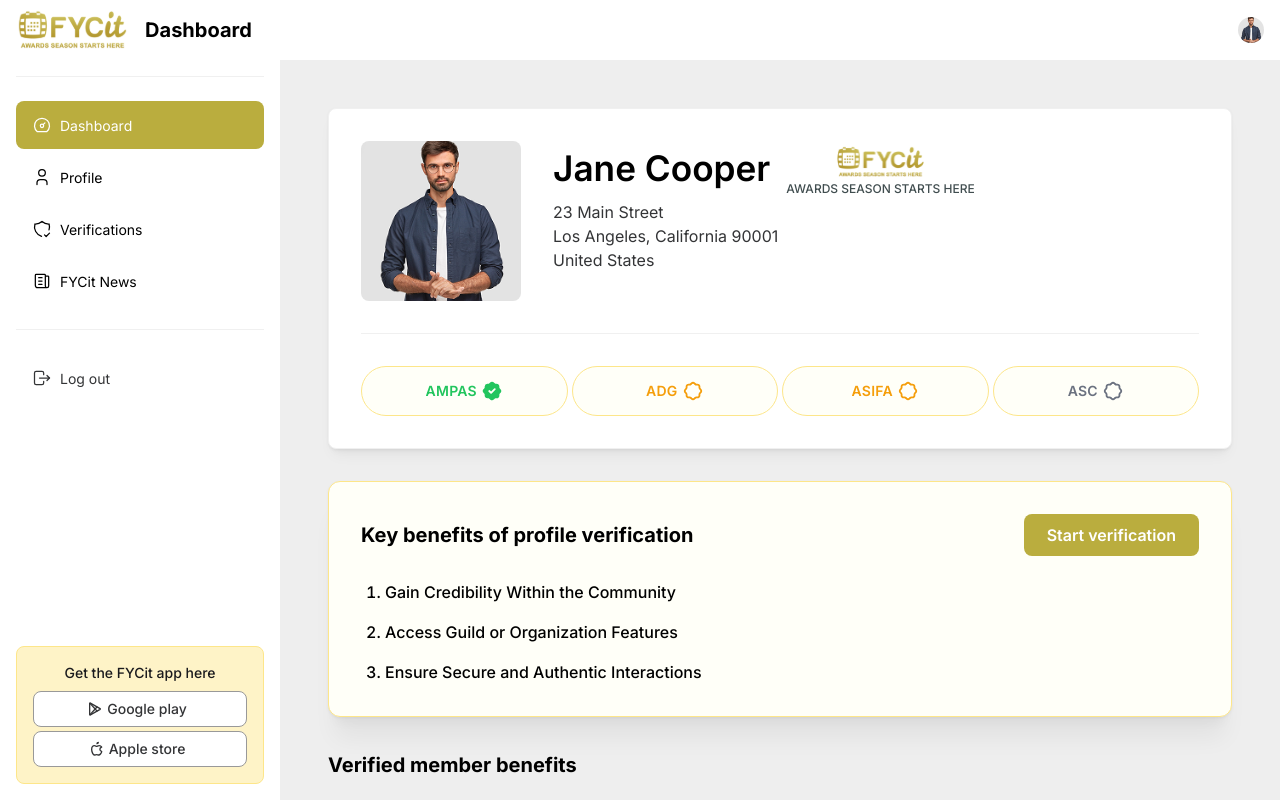
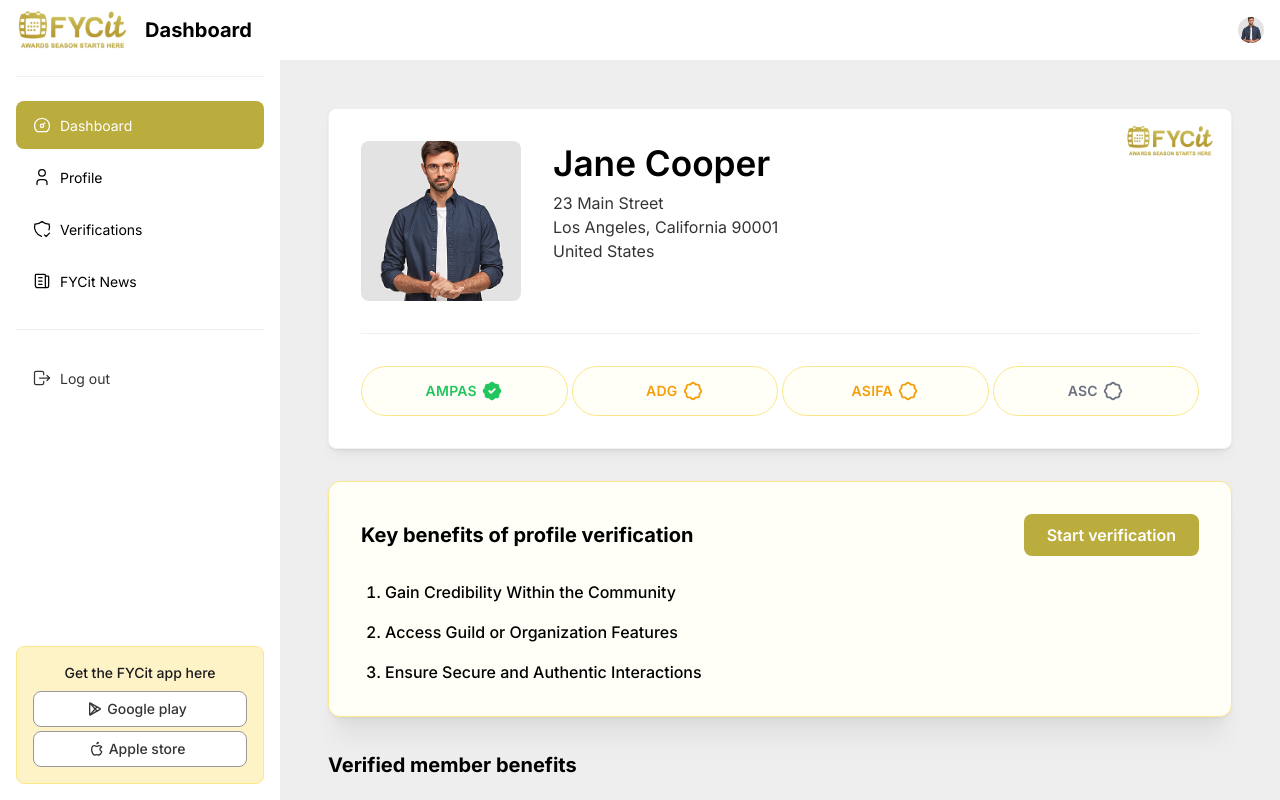
Before and after one commit to KDBismael/fycit-webapp-YD, a Next.js app: page /dashboard in a window 1280 px wide. Shown: the top 800 px of the page. Built offline with nearby package versions, Linux system fonts and the light colour scheme; grey boxes are pictures that could not be loaded.

Commit message:
Update Dashboard styles and ProfileCardComponent layout to position logos absolutely for improved visibility; streamline logo rendering for desktop and mobile views, enhancing overall user experience.

```diff
--- a/app/dashboard/Dashboard.module.css
+++ b/app/dashboard/Dashboard.module.css
@@ -9,6 +9,7 @@
 .profileCard {
   /* Padding de base sur mobile (XS/SM) */
   padding: var(--mantine-spacing-lg);
+  position: relative; /* Pour le positionnement absolu des logos */
 }
 
 /* 1. Disposition Générale du Profil */
@@ -75,19 +76,23 @@
 /* Le logo Desktop est visible uniquement à partir de 'sm' (576px) */
 .logoDesktop {
   display: none;
+  position: absolute;
+  top: 1rem;
+  right: 1rem;
   flex-direction: column;
   align-items: center;
   gap: 0.25rem;
-  flex-shrink: 0;
-  text-align: center;
-  margin-top: 5px;
+  z-index: 10;
 }
 
 /* Le logo Mobile est caché sur 'sm' et plus */
 .logoMobile {
   display: flex;
+  position: absolute;
+  top: 1rem;
+  right: 1rem;
   align-items: center;
-  flex-shrink: 0;
+  z-index: 10;
 }
 
 @media (min-width: 576px) {
--- a/app/dashboard/page.tsx
+++ b/app/dashboard/page.tsx
@@ -43,9 +43,19 @@
         overflow: 'hidden',
       }}
     >
-      {/* SECTION DU PROFIL (Avatar, Nom, Adresse, Logo) */}
+      {/* Logo Desktop - Position absolue en haut à droite */}
+      <Box className={classes.logoDesktop}>
+        <Image src="/logo.svg" alt="FYCit Logo" width={50} height={32} fit="contain" />
+      </Box>
+
+      {/* Logo Mobile - Position absolue en haut à droite */}
+      <Box className={classes.logoMobile}>
+        <Image src="/logo.svg" alt="Awards Icon" width={20} height={20} fit="contain" />
+      </Box>
+
+      {/* SECTION DU PROFIL (Avatar, Nom, Adresse) */}
       <Group
-        className={classes.profileGroup} // Classe pour la disposition (flex, gap, wrap, align)
+        className={classes.profileGroup}
         align="flex-start"
         wrap="nowrap"
       >
@@ -55,41 +65,23 @@
             src="/images/profile-pic.png"
             alt="Jane Cooper"
             radius="md"
-            // La taille de l'avatar est gérée par la classe CSS
             size="xl"
             className={classes.profileAvatar}
           />
         </Box>
 
-        {/* 2. Content Container (Nom, Adresse, Logo) */}
+        {/* 2. Content Container (Nom, Adresse) */}
         <Stack className={classes.profileContent} gap={4}>
-          {/* Ligne : Nom et Logo */}
-          <Group justify="space-between" align="center" style={{ width: '100%' }} wrap="nowrap">
-            <Title
-              order={2}
-              className={classes.profileTitle} // Classe pour la taille du titre
-            >
-              Jane Cooper
-            </Title>
+          <Title
+            order={2}
+            className={classes.profileTitle}
+          >
+            Jane Cooper
+          </Title>
 
-            {/* Logo FYCit (Version DÉTAILLÉE pour Desktop) */}
-            <Box className={classes.logoDesktop}>
-              <Image src="/logo.svg" alt="FYCit Logo" width={50} height={32} fit="contain" />
-              <Text size="xs" c="gray.6" fw={500} style={{ lineHeight: 1.2 }}>
-                AWARDS SEASON STARTS HERE
-              </Text>
-            </Box>
-
-            {/* Logo FYCit (Version MINI pour Mobile/Vertical) */}
-            <Box className={classes.logoMobile}>
-              <Image src="/logo.svg" alt="Awards Icon" width={20} height={20} fit="contain" />
-            </Box>
-          </Group>
-
-          {/* Ligne : Adresse */}
           <Text
             c="gray.7"
-            className={classes.profileAddress} // Classe pour la taille de l'adresse
+            className={classes.profileAddress}
           >
             23 Main Street
             <br />
```
